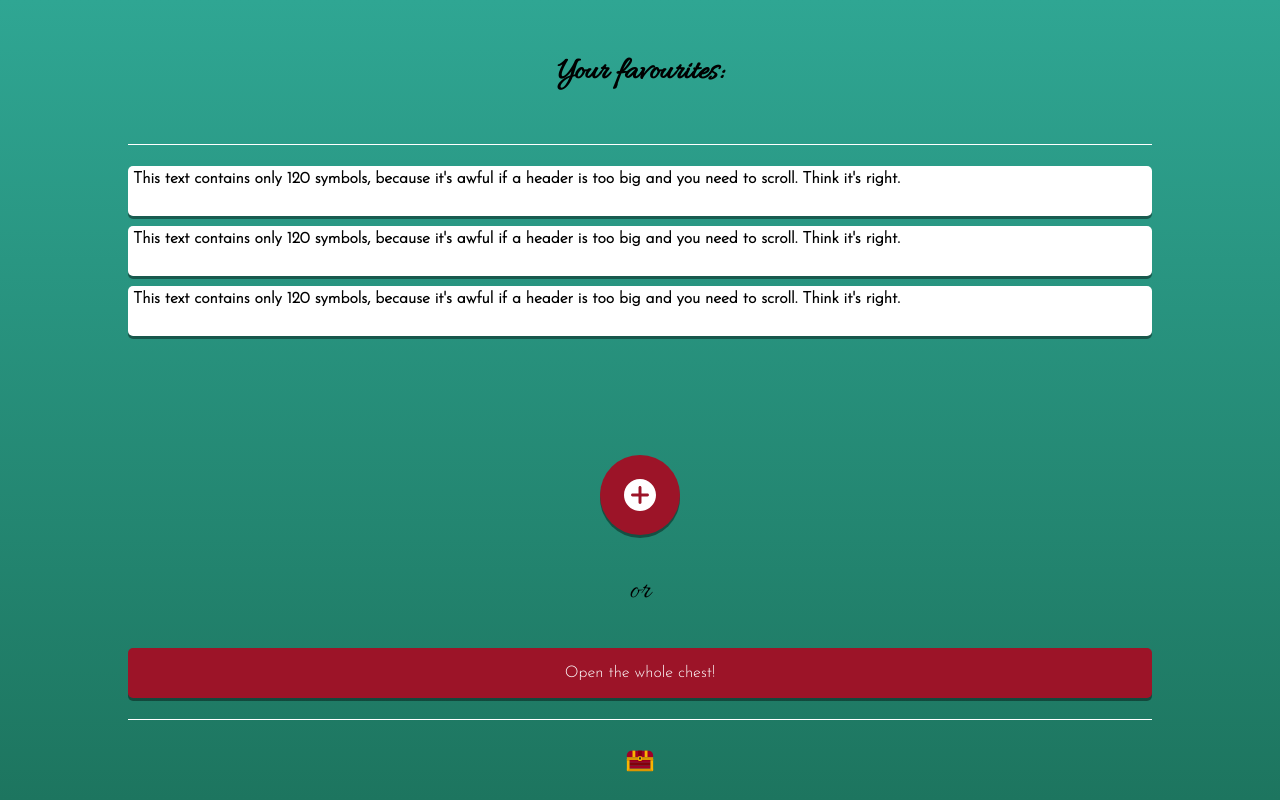
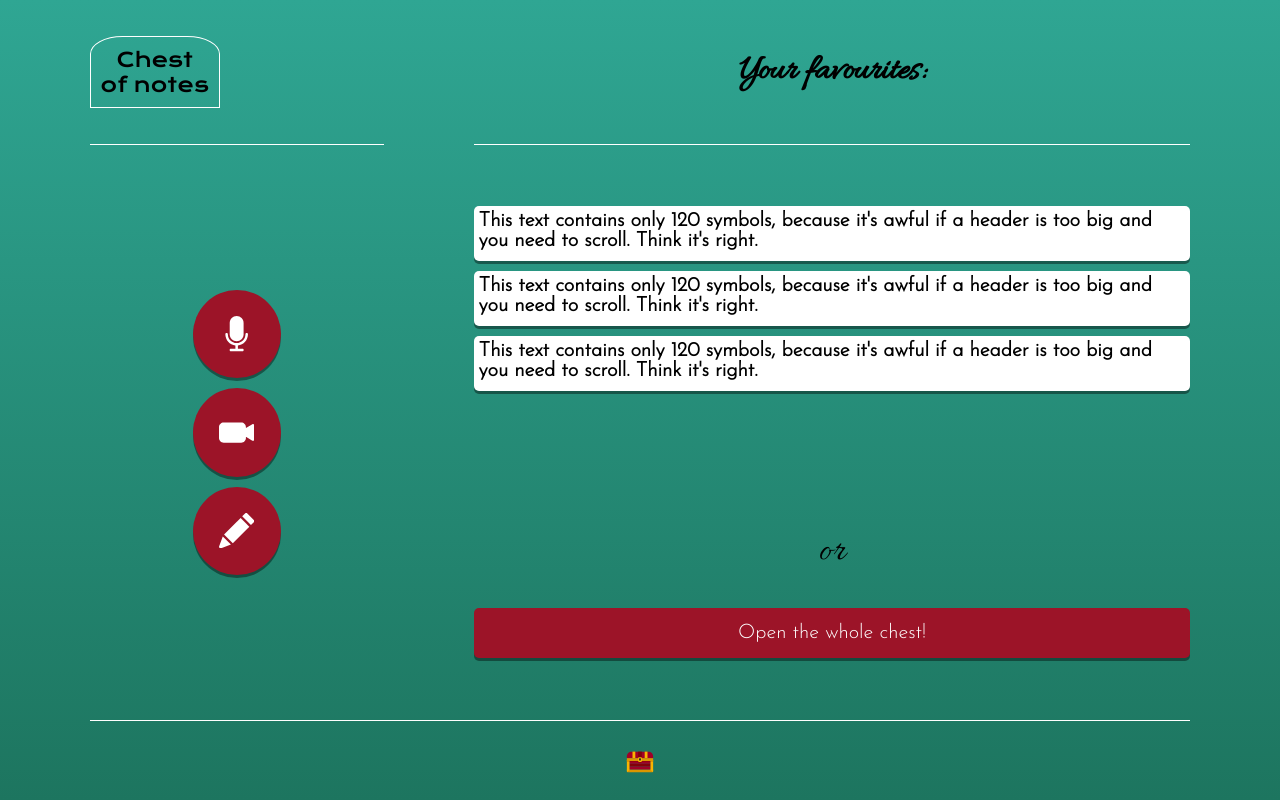
Before and after one commit to solarlime/chest-of-notes, a website built with webpack: page src/index.html in a window 1280 px wide. Built offline with nearby package versions, Linux system fonts and the light colour scheme.

Commit message:
First version of tablet layout

```diff
--- a/src/css/style.css
+++ b/src/css/style.css
@@ -1,4 +1,4 @@
-@import url('https://fonts.googleapis.com/css2?family=Allura&family=Josefin+Sans:wght@300&display=swap');
+@import url('https://fonts.googleapis.com/css2?family=Allura&family=Krona+One&family=Josefin+Sans:wght@300&display=swap');
 
 :root {
     --font-accent: "Allura", Brush Script MT, cursive;
@@ -12,6 +12,10 @@
     padding: 0;
     margin: 0;
     font-family: var(--font-common);
+}
+
+html {
+    font-size: 16px;
 }
 
 body {
@@ -33,17 +37,7 @@ button {
 }
 
 .header {
-    display: flex;
-    align-items: center;
-    justify-content: center;
-    position: fixed;
-    top: 90%;
-    width: 100%;
-    height: 10%;
-}
-
-.header-logo {
-    height: 30px;
+    display: none;
 }
 
 .app {
@@ -71,6 +65,8 @@ button {
     align-items: center;
     justify-content: center;
     height: 20%;
+    width: 80%;
+    border-bottom: 1px solid white;
     font-family: var(--font-accent);
     font-size: 2rem;
 }
@@ -84,8 +80,6 @@ button {
     height: 80%;
     box-sizing: border-box;
     padding: 5px 0;
-    border-top: 1px solid white;
-    border-bottom: 1px solid white;
 }
 
 .add-list-item {
@@ -117,7 +111,12 @@ button {
     height: calc(100% - var(--button) - 20% - 20% - 10px);
     box-sizing: border-box;
     margin: 0 0 10px 0;
-    overflow: scroll;
+    overflow-y: scroll;
+    scrollbar-width: none;
+}
+
+.main-list::-webkit-scrollbar, .notes-list::-webkit-scrollbar {
+    display: none;
 }
 
 .main-list-item, .notes-list-item {
@@ -151,6 +150,10 @@ button {
     max-width: 80px;
 }
 
+.notes-go-to-add {
+    margin-bottom: 10px;
+}
+
 .main-go-to-add:after, .add-list-item:after, .notes-go-to-add:after {
     content: "";
     display: block;
@@ -179,8 +182,8 @@ button {
 }
 
 .notes-list {
-    height: calc(100% - 20% - 10px);
-    min-height: calc(100% - 80px - 10px);
+    height: calc(100% - 20% - 10px - 10px);
+    min-height: calc(100% - 80px - 10px - 10px);
 }
 
 .notes-list-item-header-wrapper {
@@ -224,3 +227,93 @@ button {
     display: none;
     font-size: 0.9rem;
 }
+
+.footer {
+    display: flex;
+    align-items: center;
+    justify-content: center;
+    position: fixed;
+    top: 90%;
+    width: 80%;
+    height: 10%;
+    margin: 0 10%;
+    border-top: 1px solid white;
+}
+
+.footer-logo {
+    height: 30px;
+}
+
+@media (min-width: 600px) {
+    html {
+        font-size: 20px;
+    }
+
+    .header {
+        display: flex;
+        align-items: center;
+        position: fixed;
+        width: 23%;
+        height: calc(calc(var(--height) - 10vh) * 0.2);
+        margin: 0 7%;
+        border-bottom: 1px solid white;
+        z-index: 1;
+        font-size: 1rem;
+        font-family: "Krona One", Verdana, sans-serif;
+    }
+
+    .header-container {
+        padding: 10px;
+        border: 1px solid white;
+        border-radius: 25% 25% 0 0;
+        font: inherit;
+        text-align: center;
+    }
+
+    .app {
+        position: relative;
+    }
+
+    .add:before {
+        content: "";
+        position: fixed;
+        top: 0;
+        left: 0;
+        bottom: 0;
+        width: 30%;
+        background: linear-gradient(to top, #1d755f, #2fa693);
+    }
+
+    .app-screen {
+        width: 70%;
+        scroll-snap-align: none;
+    }
+
+    .add {
+        position: sticky;
+        left: 0;
+        width: 30%;
+        padding-left: 7%;
+    }
+
+    .add-list {
+        width: 100%;
+    }
+
+    .add-button {
+        display: none;
+    }
+
+    .main-list-header, .add-list-header, .notes-list-header {
+        font-size: 1.8rem;
+    }
+
+    .notes-list-item-header {
+        margin-bottom: 10px;
+    }
+
+    .footer {
+        width: 86%;
+        margin: 0 7%;
+    }
+}
--- a/src/index.html
+++ b/src/index.html
@@ -8,31 +8,8 @@
     <title>Chest of notes</title>
 </head>
 <body>
-<header class="header">
-    <svg class="header-logo" xmlns="http://www.w3.org/2000/svg" viewBox="0 0 64 64">
-        <g id="Icons">
-            <g>
-                <g><g><path d="m60 50v4c0 .55-.22 1.05-.59 1.41-.36.37-.86.59-1.41.59h-52c-.55 0-1.05-.22-1.41-.59-.37-.36-.59-.86-.59-1.41v-4z" fill="#dc9600"/></g></g>
-                <g><g><path d="m60 30v24c0 .55-.22 1.05-.59 1.41l-5.41-5.41v-20z" fill="#fab400"/></g></g><g><g><path d="m60 26h-56v-4c0-5.523 4.477-10 10-10h36c5.523 0 10 4.477 10 10z" fill="#a00027"/></g></g>
-                <g><g><path d="m28 12h8v14h-8z" fill="#82000a"/></g></g>
-                <g><g><path d="m16 12h6v14h-6z" fill="#fab400"/></g></g>
-                <g><g><path d="m42 12h6v14h-6z" fill="#fab400"/></g></g>
-                <g><g><path d="m10 30v20l-5.41 5.41c-.37-.36-.59-.86-.59-1.41v-24z" fill="#fab400"/></g></g>
-                <g><g><path d="m4 30h6v3h-6z" fill="#be7800"/></g></g>
-                <g><g><path d="m54 30h6v3h-6z" fill="#be7800"/></g></g>
-                <g><g><path d="m29 1h6v56h-6z" fill="#dc9600" transform="matrix(0 1 -1 0 61 -3)"/></g></g>
-                <g><g><path d="m10 32h44v6h-44z" fill="#a00027"/></g></g>
-                <g><g><path d="m10 32h44v1h-44z" fill="#82000a"/></g></g>
-                <g><g><path d="m36 32v1c0 1.1-.9 2-2 2h-4c-1.1 0-2-.9-2-2v-1z" fill="#82000a"/></g></g>
-                <g><g><path d="m10 38h44v6h-44z" fill="#82000a"/></g></g>
-                <g><g><path d="m10 44h44v6h-44z" fill="#a00027"/></g></g>
-                <g><g><path d="m34 34h-4c-1.105 0-2-.895-2-2v-6c0-1.105.895-2 2-2h4c1.105 0 2 .895 2 2v6c0 1.105-.895 2-2 2z" fill="#fab400"/></g></g>
-                <g><g><path d="m34 28c0-1.105-.895-2-2-2s-2 .895-2 2c0 .738.405 1.376 1 1.723v1.277c0 .552.448 1 1 1s1-.448 1-1v-1.277c.595-.347 1-.985 1-1.723z" fill="#01143b"/></g></g>
-            </g>
-        </g>
-    </svg>
-</header>
 <main class="app">
+    <header class="header"><div class="header-container">Chest <br>of notes</div></header>
     <section class="app-screen add">
         <h2 class="add-list-header">Add something!</h2>
         <ul class="add-list">
@@ -76,8 +53,8 @@
                     <h3 class="main-list-item-header">This text contains only 120 symbols, because it's awful if a header is too big and you need to scroll. Think it's right.</h3>
                 </li>
             </ul>
-            <div class="main-go-to-add" type="button">
-                <button class="main-go-to-add-button">
+            <div class="main-go-to-add add-button">
+                <button class="main-go-to-add-button" type="button">
                     <svg class="main-go-to-add-button-svg" xmlns="http://www.w3.org/2000/svg" xmlns:xlink="http://www.w3.org/1999/xlink" version="1.1" id="Capa_1" x="0px" y="0px" viewBox="0 0 419.84 419.84" xml:space="preserve">
                         <g><g><path d="M209.92,0C94.72,0,0,94.72,0,209.92s94.72,209.92,209.92,209.92s209.92-94.72,209.92-209.92S325.12,0,209.92,0z     M308.224,229.376h-78.848v78.848c0,11.264-8.704,19.456-19.456,19.456s-19.456-8.704-19.456-19.456v-78.848h-78.848    c-11.264,0-19.456-8.704-19.456-19.456s8.192-19.456,19.456-19.456h78.848v-78.848c0-11.264,8.704-19.456,19.456-19.456    c10.752,0,19.456,8.704,19.456,19.456v78.848h78.848c11.264,0,19.456,8.704,19.456,19.456    C327.68,220.672,318.976,229.376,308.224,229.376z"/></g></g>
                     </svg>
@@ -103,7 +80,7 @@
                             </svg>
                         </label>
                     </div>
-                    <p class="notes-list-item-description">This is a description for a header. It can be much bigger, than a header. So it's better to use for big texts, videos & audios.s</p>
+                    <p class="notes-list-item-description">This is a description for a header. It can be much bigger, than a header. So it's better to use for big texts, videos & audios.</p>
                 </li>
                 <li class="notes-list-item">
                     <input type="checkbox" id="note-id-2" class="checkbox">
@@ -117,7 +94,7 @@
                             </svg>
                         </label>
                     </div>
-                    <p class="notes-list-item-description">This is a description for a header. It can be much bigger, than a header. So it's better to use for big texts, videos & audios.s</p>
+                    <p class="notes-list-item-description">This is a description for a header. It can be much bigger, than a header. So it's better to use for big texts, videos & audios.</p>
                 </li>
                 <li class="notes-list-item">
                     <input type="checkbox" id="note-id-3" class="checkbox">
@@ -131,11 +108,11 @@
                             </svg>
                         </label>
                     </div>
-                    <p class="notes-list-item-description">This is a description for a header. It can be much bigger, than a header. So it's better to use for big texts, videos & audios.s</p>
+                    <p class="notes-list-item-description">This is a description for a header. It can be much bigger, than a header. So it's better to use for big texts, videos & audios.</p>
                 </li>
             </ul>
-            <div class="notes-go-to-add" type="button">
-                <button class="notes-go-to-add-button">
+            <div class="notes-go-to-add add-button">
+                <button class="notes-go-to-add-button" type="button">
                     <svg class="notes-go-to-add-button-svg" xmlns="http://www.w3.org/2000/svg" xmlns:xlink="http://www.w3.org/1999/xlink" version="1.1" id="Capa_1" x="0px" y="0px" viewBox="0 0 419.84 419.84" xml:space="preserve">
                         <g><g><path d="M209.92,0C94.72,0,0,94.72,0,209.92s94.72,209.92,209.92,209.92s209.92-94.72,209.92-209.92S325.12,0,209.92,0z     M308.224,229.376h-78.848v78.848c0,11.264-8.704,19.456-19.456,19.456s-19.456-8.704-19.456-19.456v-78.848h-78.848    c-11.264,0-19.456-8.704-19.456-19.456s8.192-19.456,19.456-19.456h78.848v-78.848c0-11.264,8.704-19.456,19.456-19.456    c10.752,0,19.456,8.704,19.456,19.456v78.848h78.848c11.264,0,19.456,8.704,19.456,19.456    C327.68,220.672,318.976,229.376,308.224,229.376z"/></g></g>
                     </svg>
@@ -143,6 +120,30 @@
             </div>
         </div>
     </section>
+    <footer class="footer">
+        <svg class="footer-logo" xmlns="http://www.w3.org/2000/svg" viewBox="0 0 64 64">
+            <g id="Icons">
+                <g>
+                    <g><g><path d="m60 50v4c0 .55-.22 1.05-.59 1.41-.36.37-.86.59-1.41.59h-52c-.55 0-1.05-.22-1.41-.59-.37-.36-.59-.86-.59-1.41v-4z" fill="#dc9600"/></g></g>
+                    <g><g><path d="m60 30v24c0 .55-.22 1.05-.59 1.41l-5.41-5.41v-20z" fill="#fab400"/></g></g><g><g><path d="m60 26h-56v-4c0-5.523 4.477-10 10-10h36c5.523 0 10 4.477 10 10z" fill="#a00027"/></g></g>
+                    <g><g><path d="m28 12h8v14h-8z" fill="#82000a"/></g></g>
+                    <g><g><path d="m16 12h6v14h-6z" fill="#fab400"/></g></g>
+                    <g><g><path d="m42 12h6v14h-6z" fill="#fab400"/></g></g>
+                    <g><g><path d="m10 30v20l-5.41 5.41c-.37-.36-.59-.86-.59-1.41v-24z" fill="#fab400"/></g></g>
+                    <g><g><path d="m4 30h6v3h-6z" fill="#be7800"/></g></g>
+                    <g><g><path d="m54 30h6v3h-6z" fill="#be7800"/></g></g>
+                    <g><g><path d="m29 1h6v56h-6z" fill="#dc9600" transform="matrix(0 1 -1 0 61 -3)"/></g></g>
+                    <g><g><path d="m10 32h44v6h-44z" fill="#a00027"/></g></g>
+                    <g><g><path d="m10 32h44v1h-44z" fill="#82000a"/></g></g>
+                    <g><g><path d="m36 32v1c0 1.1-.9 2-2 2h-4c-1.1 0-2-.9-2-2v-1z" fill="#82000a"/></g></g>
+                    <g><g><path d="m10 38h44v6h-44z" fill="#82000a"/></g></g>
+                    <g><g><path d="m10 44h44v6h-44z" fill="#a00027"/></g></g>
+                    <g><g><path d="m34 34h-4c-1.105 0-2-.895-2-2v-6c0-1.105.895-2 2-2h4c1.105 0 2 .895 2 2v6c0 1.105-.895 2-2 2z" fill="#fab400"/></g></g>
+                    <g><g><path d="m34 28c0-1.105-.895-2-2-2s-2 .895-2 2c0 .738.405 1.376 1 1.723v1.277c0 .552.448 1 1 1s1-.448 1-1v-1.277c.595-.347 1-.985 1-1.723z" fill="#01143b"/></g></g>
+                </g>
+            </g>
+        </svg>
+    </footer>
 </main>
 </body>
 </html>
```
